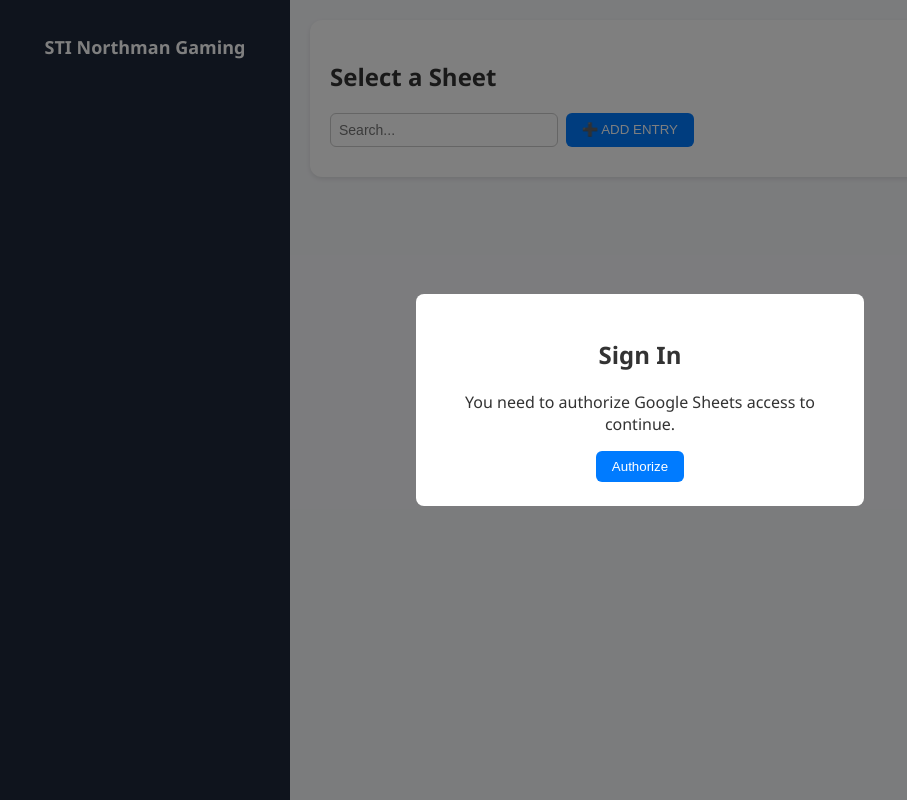
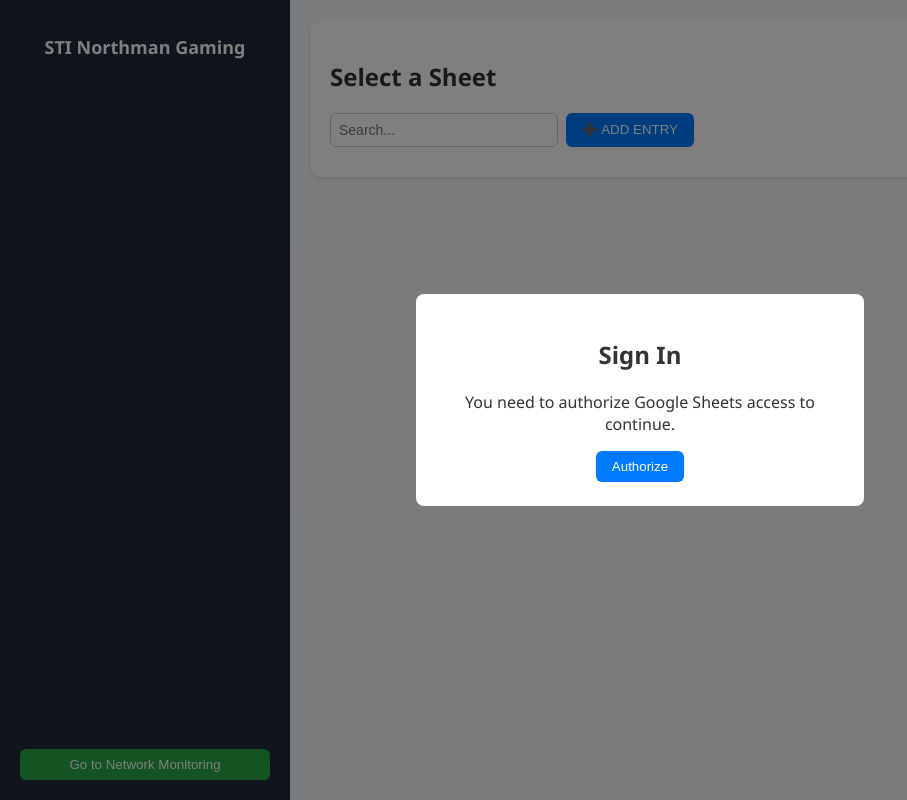
Before and after one commit to northmangamingcorporation-dot/POSMonitoring, a plain HTML site: page index.html in a window 1280 px wide. Shown: the whole page, without its empty margins (0-907 px from the left). Drawn offline with nearby package versions, Linux system fonts and the light colour scheme.

Commit message:
Add files via upload

```diff
--- a/index.html
+++ b/index.html
@@ -362,9 +362,16 @@
 </head>
 <body onload='loadSheet("POS")'>
   <div class="sidebar">
-    <h2>STI Northman Gaming</h2>
-    <div class="menu" id="menu"></div>
-  </div>
+  <h2>STI Northman Gaming</h2>
+  <div class="menu" id="menu"></div>
+
+  <!-- Redirect button -->
+  <button
+    style="margin-top: 16px; padding: 8px 16px; border: none; border-radius: 6px; background: #28a745; color: white; cursor: pointer;"
+    onclick="window.location.href='https://networkmonitoring.vercel.app/'">
+    Go to Network Monitoring
+  </button>
+</div>
 
   <div class="main">
   <div class="loader" id="loader">
```
